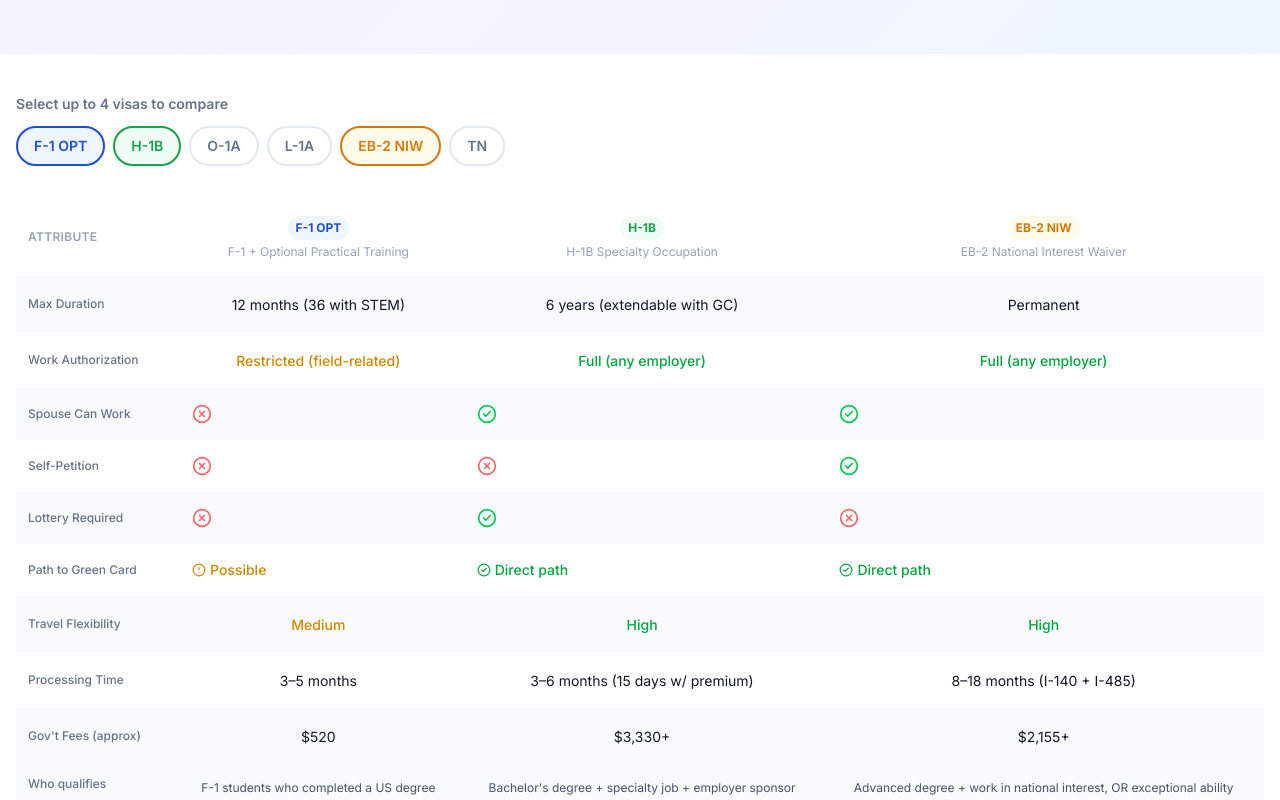
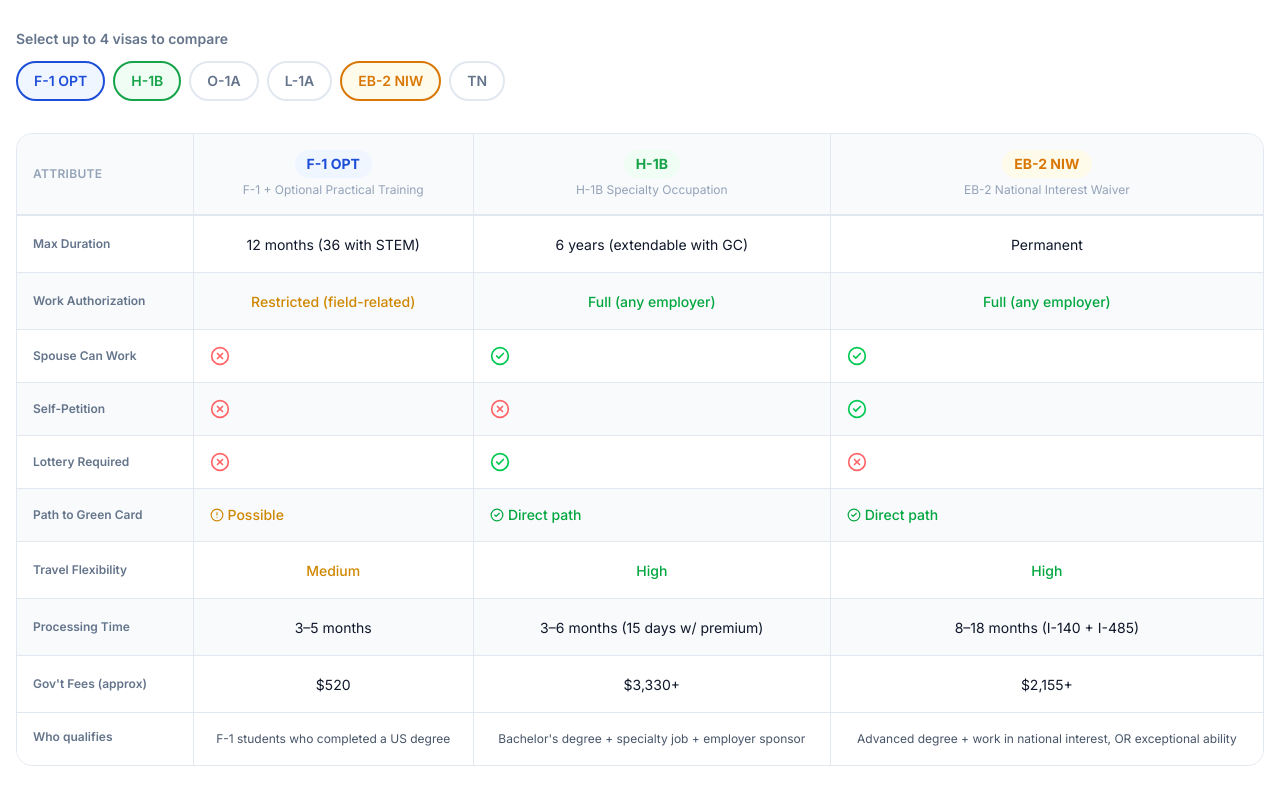
Before and after one commit to Asil143/immigration, a Next.js app: page /visa-comparison in a window 1280 px wide. Shown: the part 340-1140 px from the top of the page. Built offline with nearby package versions, Linux system fonts and the light colour scheme; no server answers.

Commit message:
Improve visa comparison table: add grid lines and border boxes
Co-Authored-By: Claude Sonnet 4.6 <noreply@anthropic.com>

```diff
--- a/app/(marketing)/visa-comparison/page.tsx
+++ b/app/(marketing)/visa-comparison/page.tsx
@@ -1,8 +1,6 @@
 "use client";
 
 import { useState } from "react";
-import { Navbar } from "@/components/layout/navbar";
-import { Footer } from "@/components/layout/footer";
 import { CheckCircle2, XCircle, AlertCircle, GitCompare } from "lucide-react";
 import Link from "next/link";
 
@@ -207,7 +205,6 @@ export default function VisaComparisonPage() {
 
   return (
     <div style={{ backgroundColor: "#ffffff", minHeight: "100vh" }}>
-      <Navbar />
 
       {/* Hero */}
       <section className="py-14" style={{ background: "linear-gradient(135deg, #f5f3ff 0%, #eff6ff 100%)" }}>
@@ -246,15 +243,15 @@ export default function VisaComparisonPage() {
         </div>
 
         {/* Comparison table */}
-        <div className="overflow-x-auto">
+        <div className="overflow-x-auto rounded-2xl border" style={{ borderColor: "#e2e8f0" }}>
           <table className="w-full border-collapse">
             <thead>
-              <tr>
-                <th className="w-40 p-3 text-left text-xs font-semibold uppercase tracking-wide" style={{ color: "#94a3b8" }}>Attribute</th>
-                {selectedVisas.map((v) => (
-                  <th key={v.id} className="p-4 text-center min-w-48">
-                    <div className="inline-flex flex-col items-center">
-                      <span className="text-xs font-bold px-2 py-1 rounded-full mb-1" style={{ backgroundColor: v.bg, color: v.color }}>{v.name}</span>
+              <tr style={{ borderBottom: "2px solid #e2e8f0", backgroundColor: "#f8fafc" }}>
+                <th className="w-44 p-4 text-left text-xs font-semibold uppercase tracking-wide" style={{ color: "#94a3b8", borderRight: "1px solid #e2e8f0" }}>Attribute</th>
+                {selectedVisas.map((v, idx) => (
+                  <th key={v.id} className="p-4 text-center min-w-52" style={{ borderRight: idx < selectedVisas.length - 1 ? "1px solid #e2e8f0" : undefined }}>
+                    <div className="inline-flex flex-col items-center gap-1">
+                      <span className="text-sm font-bold px-3 py-1 rounded-full" style={{ backgroundColor: v.bg, color: v.color }}>{v.name}</span>
                       <span className="text-xs font-normal" style={{ color: "#94a3b8" }}>{v.fullName}</span>
                     </div>
                   </th>
@@ -263,20 +260,20 @@ export default function VisaComparisonPage() {
             </thead>
             <tbody>
               {Object.keys(attributeLabels).map((key, i) => (
-                <tr key={key} style={{ backgroundColor: i % 2 === 0 ? "#f8fafc" : "#ffffff" }}>
-                  <td className="p-3 text-xs font-medium" style={{ color: "#64748b" }}>{attributeLabels[key]}</td>
-                  {selectedVisas.map((v) => (
-                    <td key={v.id} className="p-4 text-center">
+                <tr key={key} style={{ backgroundColor: i % 2 === 0 ? "#ffffff" : "#f8fafc", borderBottom: "1px solid #e2e8f0" }}>
+                  <td className="p-4 text-xs font-semibold" style={{ color: "#64748b", borderRight: "1px solid #e2e8f0", minWidth: "160px" }}>{attributeLabels[key]}</td>
+                  {selectedVisas.map((v, idx) => (
+                    <td key={v.id} className="p-4 text-center" style={{ borderRight: idx < selectedVisas.length - 1 ? "1px solid #e2e8f0" : undefined }}>
                       {renderValue(key, v[key as keyof VisaOption])}
                     </td>
                   ))}
                 </tr>
               ))}
               {/* Eligibility */}
-              <tr style={{ backgroundColor: "#f8fafc" }}>
-                <td className="p-3 text-xs font-medium align-top" style={{ color: "#64748b" }}>Who qualifies</td>
-                {selectedVisas.map((v) => (
-                  <td key={v.id} className="p-4 text-center text-xs" style={{ color: "#475569" }}>{v.eligibility}</td>
+              <tr style={{ backgroundColor: "#ffffff", borderBottom: "none" }}>
+                <td className="p-4 text-xs font-semibold align-top" style={{ color: "#64748b", borderRight: "1px solid #e2e8f0" }}>Who qualifies</td>
+                {selectedVisas.map((v, idx) => (
+                  <td key={v.id} className="p-4 text-center text-xs leading-relaxed" style={{ color: "#475569", borderRight: idx < selectedVisas.length - 1 ? "1px solid #e2e8f0" : undefined }}>{v.eligibility}</td>
                 ))}
               </tr>
             </tbody>
@@ -325,7 +322,6 @@ export default function VisaComparisonPage() {
         </div>
       </div>
 
-      <Footer />
     </div>
   );
 }
```
